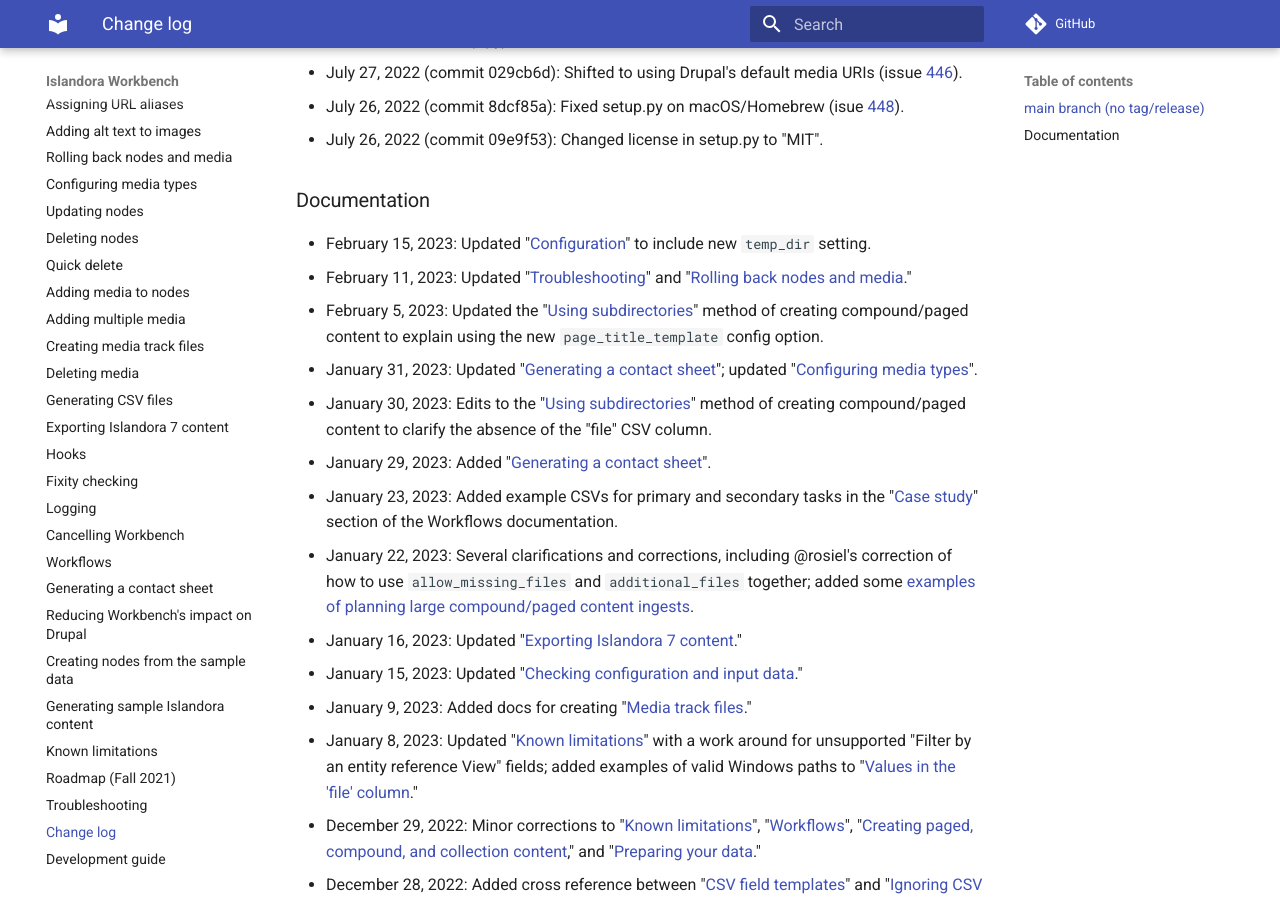
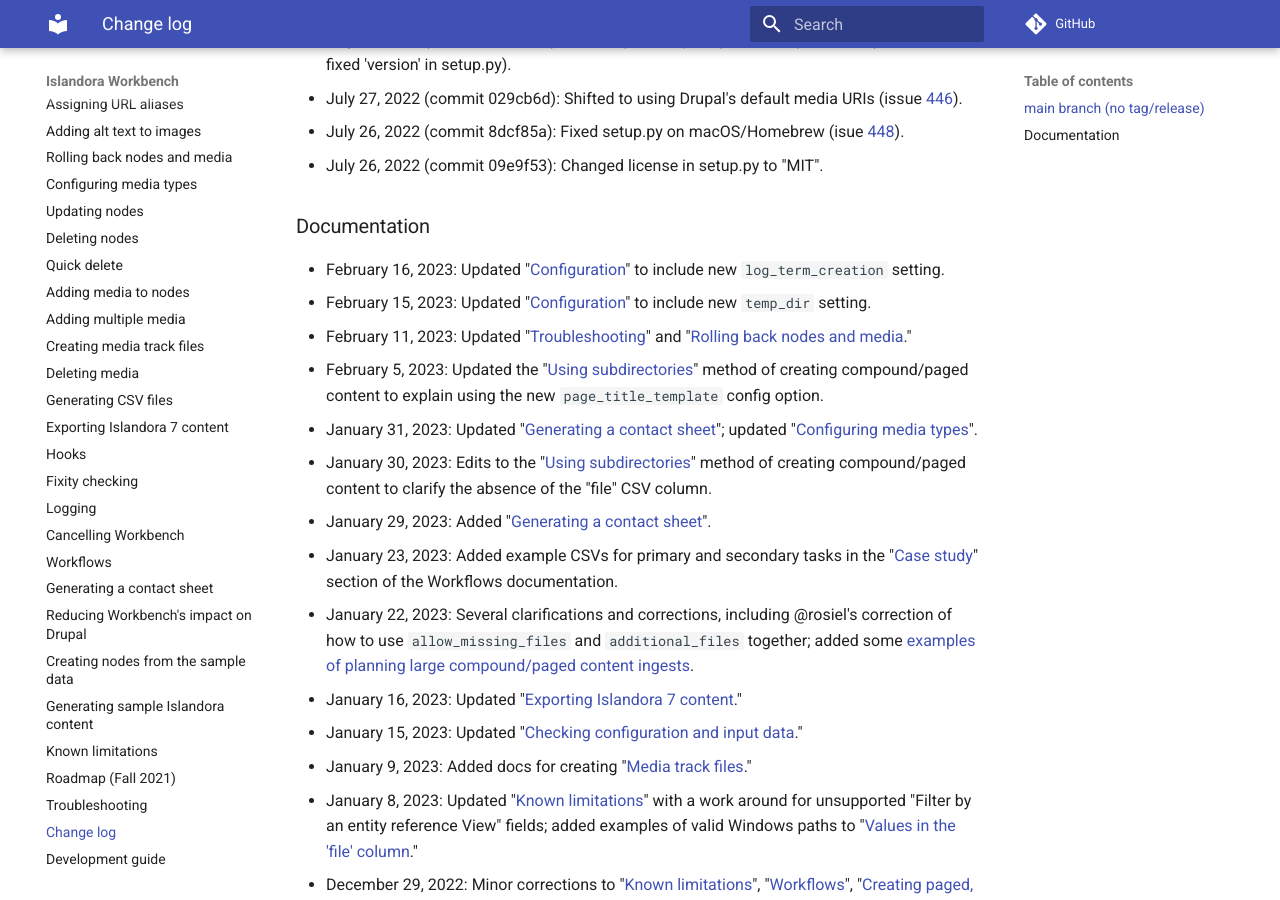
Before and after one commit to mjordan/islandora_workbench_docs, an MkDocs documentation site: the page built from docs/changelog.md, in a window 1280 px wide and 900 px high, scrolled down 2093 px. Built offline with MkDocs 1.6.1 and Material for MkDocs 9.7.7, drawn with Linux system fonts in a browser that asks for light colours; comment, search, counter and statistics services are not loaded; some of the changed text lies outside the part shown.

Commit message:
Added new 'log_term_creation' setting to Configuration docs.

```diff
--- a/docs/changelog.md
+++ b/docs/changelog.md
@@ -1,6 +1,6 @@
 ### main branch (no tag/release)
 
-* Februray 16, 2023 (commit 9a8828b): Removed sample config files from workbench directory (issue [552](https://github.com/mjordan/islandora_workbench/issues/552)).
+* Februray 16, 2023 (commit 9a8828b): Removed sample config files from workbench directory (issue [552](https://github.com/mjordan/islandora_workbench/issues/552)). Added new config option `log_term_creation` (commit 51348d0, issue [558](https://github.com/mjordan/islandora_workbench/issues/558)).
 * Februray 15, 2023 (commit 309c311): Added `temp_dir` config option (issue [551](https://github.com/mjordan/islandora_workbench/issues/551)).
 * Februray 14, 2023 (commit d200db6): Resolved issue (issue [553](https://github.com/mjordan/islandora_workbench/issues/553)).
 * Febiruray 11, 2023 (commit 869bd5b): Resolved issue (issue [547](https://github.com/mjordan/islandora_workbench/issues/547)). Added `rollback_dir` config option (commit 1abad16, pull request [550](https://github.com/mjordan/islandora_workbench/pull/550)). Updated PR template (commit a32e88f).
@@ -39,7 +39,8 @@
 
 ### Documentation
 
-* February 15, 2023: Updated "[Configuration](/islandora_workbench_docs/configuration/#miscellaneous-settings/)" to include new `temp_dir` setting.
+* February 16, 2023: Updated "[Configuration](/islandora_workbench_docs/configuration/#logging-settings)" to include new `log_term_creation` setting.
+* February 15, 2023: Updated "[Configuration](/islandora_workbench_docs/configuration/#miscellaneous-settings)" to include new `temp_dir` setting.
 * February 11, 2023: Updated "[Troubleshooting](/islandora_workbench_docs/troubleshooting/)" and "[Rolling back nodes and media](/islandora_workbench_docs/rolling_back/)."
 * February 5, 2023: Updated the "[Using subdirectories](/islandora_workbench_docs/paged_and_compound/#using-subdirectories)" method of creating compound/paged content to explain using the new `page_title_template` config option.
 * January 31, 2023: Updated "[Generating a contact sheet](/islandora_workbench_docs/contact_sheet)"; updated "[Configuring media types](/islandora_workbench_docs/media_types/)".
```
Also changed, not shown: docs/configuration.md (+1 -0 lines).
